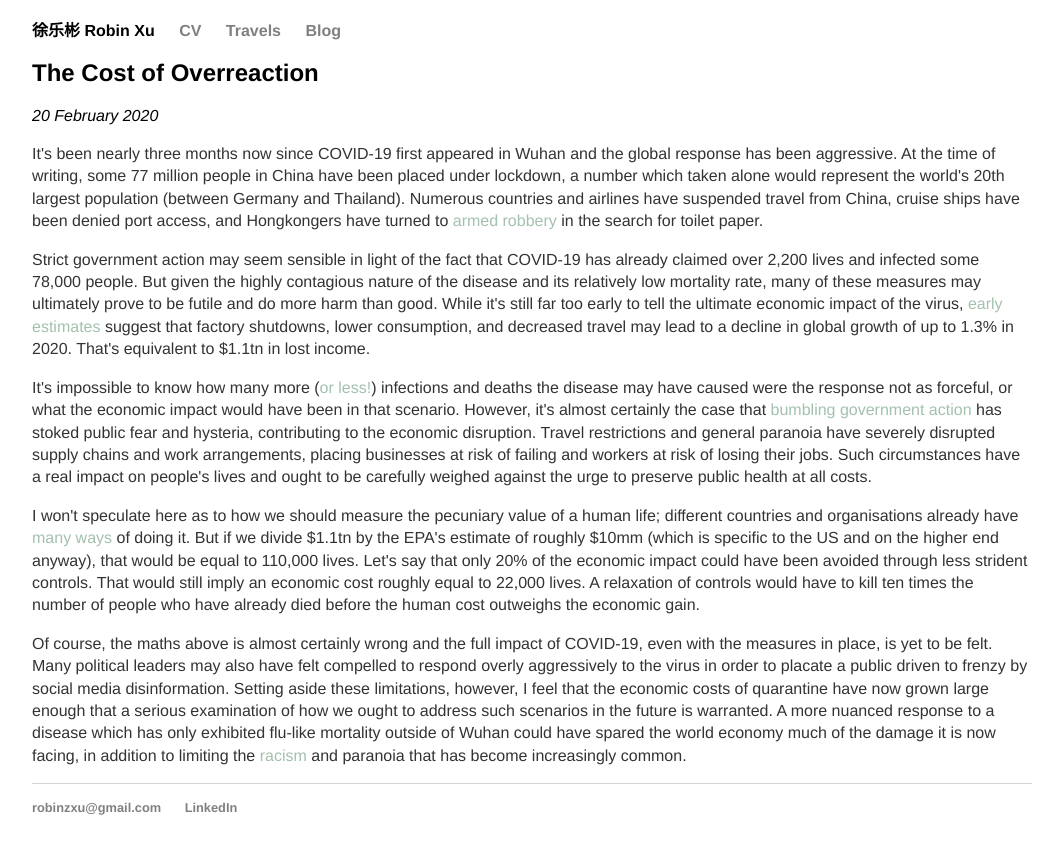
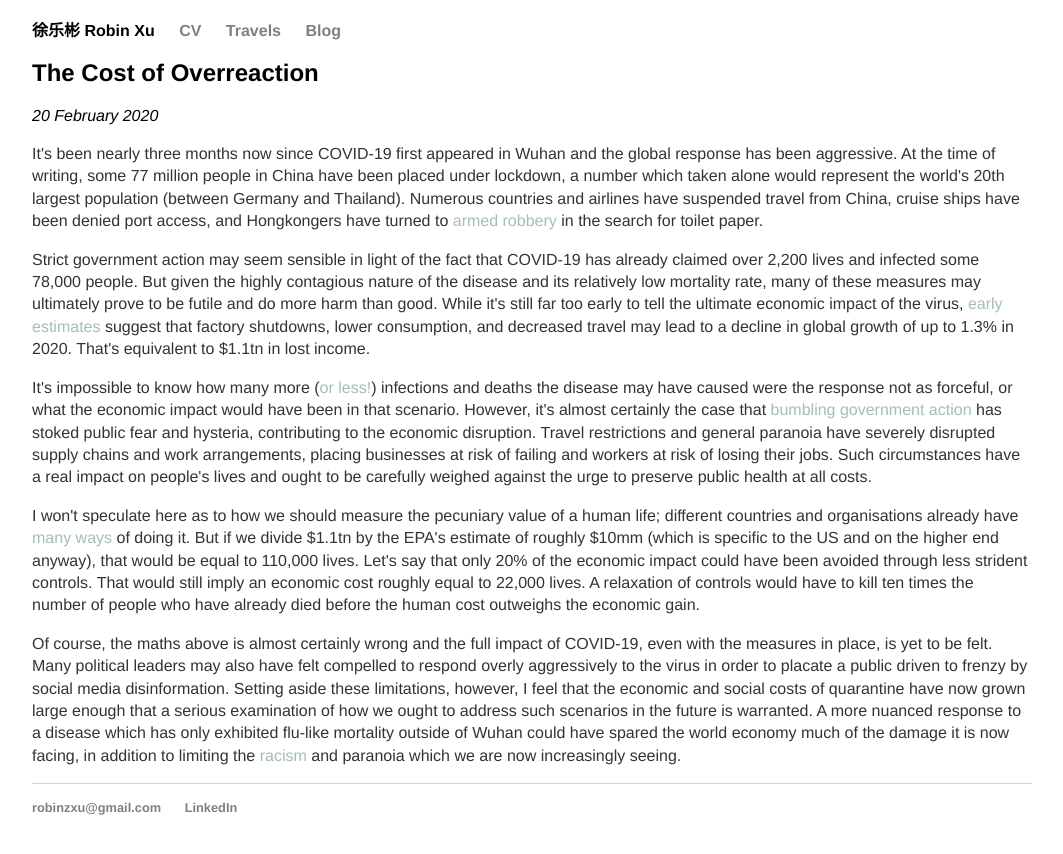
Before and after one commit to robinzxu/robinzxu.github.io, a Jekyll site: the page built from _posts/2020-02-20-the-cost-of-overreaction.md, in a window 1280 px wide. Shown: the top 854 px of the page, without its empty margins (108-1171 px from the left). Built offline with Jekyll 4.4.1, drawn with Linux system fonts in a browser that asks for light colours.

Commit message:
Update 2020-02-20-the-cost-of-overreaction.md

```diff
--- a/_posts/2020-02-20-the-cost-of-overreaction.md
+++ b/_posts/2020-02-20-the-cost-of-overreaction.md
@@ -12,4 +12,4 @@ It\'s impossible to know how many more ([or less!](https://medium.com/@indica/ho
 
 I won\'t speculate here as to how we should measure the pecuniary value of a human life; different countries and organisations already have [many](https://onlinelibrary.wiley.com/doi/pdf/10.1002/psb.1562){:target="_blank" rel="noopener"} [ways](https://www.bloomberg.com/graphics/2017-value-of-life/){:target="_blank" rel="noopener"} of doing it. But if we divide $1.1tn by the EPA\'s estimate of roughly $10mm (which is specific to the US and on the higher end anyway), that would be equal to 110,000 lives. Let\'s say that only 20% of the economic impact could have been avoided through less strident controls. That would still imply an economic cost roughly equal to 22,000 lives. A relaxation of controls would have to kill ten times the number of people who have already died before the human cost outweighs the economic gain.
 
-Of course, the maths above is almost certainly wrong and the full impact of COVID-19, even with the measures in place, is yet to be felt. Many political leaders may also have felt compelled to respond overly aggressively to the virus in order to placate a public driven to frenzy by social media disinformation. Setting aside these limitations, however, I feel that the economic costs of quarantine have now grown large enough that a serious examination of how we ought to address such scenarios in the future is warranted. A more nuanced response to a disease which has only exhibited flu-like mortality outside of Wuhan could have spared the world economy much of the damage it is now facing, in addition to limiting the [racism](https://theconversation.com/coronavirus-the-latest-disease-to-fuel-mistrust-fear-and-racism-130853){:target="_blank" rel="noopener"} and paranoia that has become increasingly common.
+Of course, the maths above is almost certainly wrong and the full impact of COVID-19, even with the measures in place, is yet to be felt. Many political leaders may also have felt compelled to respond overly aggressively to the virus in order to placate a public driven to frenzy by social media disinformation. Setting aside these limitations, however, I feel that the economic and social costs of quarantine have now grown large enough that a serious examination of how we ought to address such scenarios in the future is warranted. A more nuanced response to a disease which has only exhibited flu-like mortality outside of Wuhan could have spared the world economy much of the damage it is now facing, in addition to limiting the [racism](https://theconversation.com/coronavirus-the-latest-disease-to-fuel-mistrust-fear-and-racism-130853){:target="_blank" rel="noopener"} and paranoia which we are now increasingly seeing.
```
